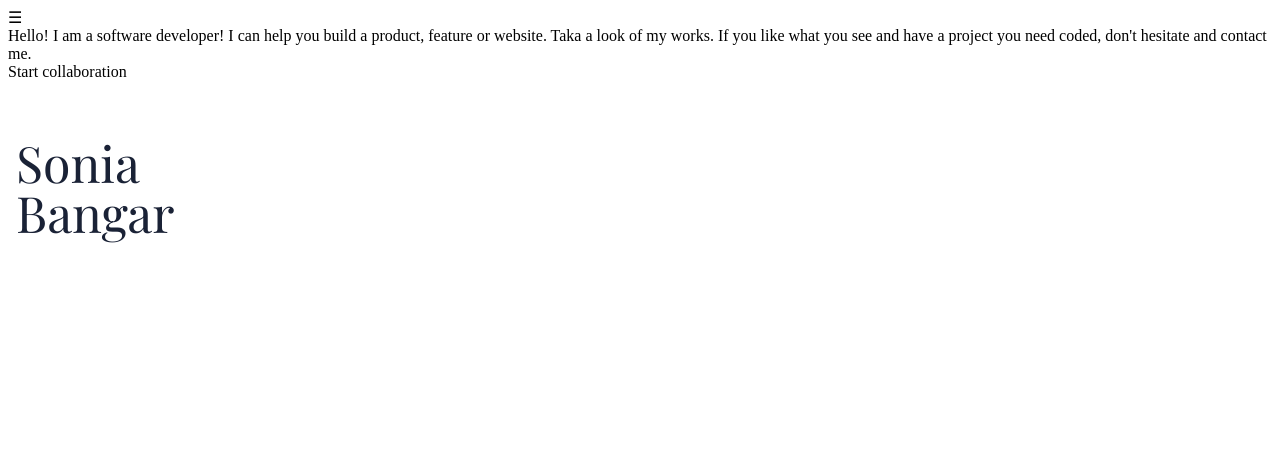
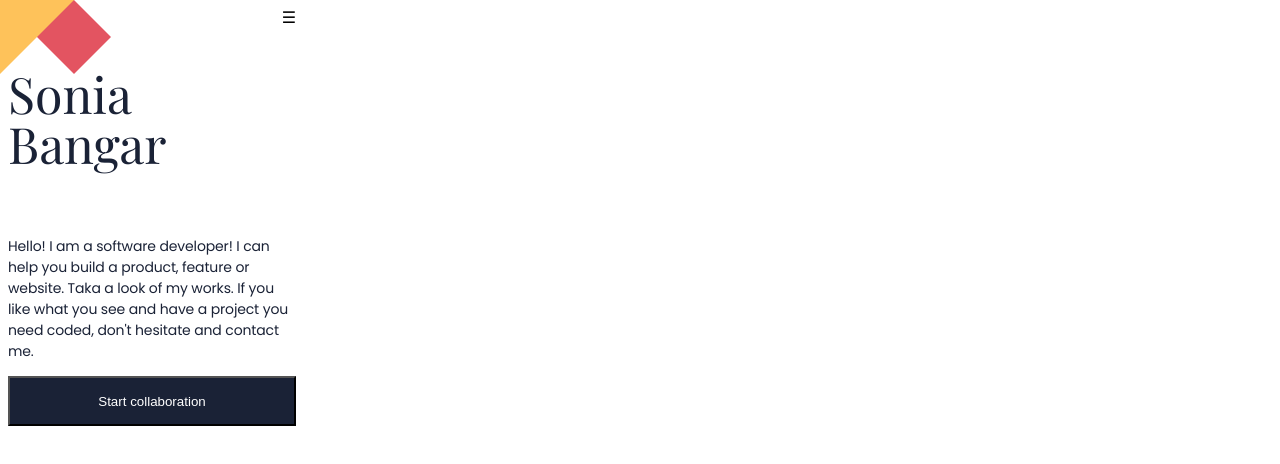
Before and after one commit to SoniaFlora/practice, a plain HTML site: page index.html in a window 1280 px wide. Drawn offline with nearby package versions, Linux system fonts and the light colour scheme.

Commit message:
Basic structure

```diff
--- a/index.css
+++ b/index.css
@@ -1,11 +1,10 @@
+@import url('https://fonts.googleapis.com/css2?family=Playfair+Display&family=Poppins&display=swap');
 
-
-
-@import url('https://fonts.googleapis.com/css2?family=Playfair+Display&display=swap');
-@import url('https://fonts.googleapis.com/css2?family=Playfair+Display&display=swap');
+:root {
+  --color1: #1a2236;
+}
 
 h1 {
-  position: absolute;
   width: 220px;
   height: 100px;
   left: 16px;
@@ -15,36 +14,43 @@ h1 {
   font-weight: 400;
   font-size: 50px;
   line-height: 100%;
-  color: #1A2236;
-  left;: 16px
-  Top: 224px
-  width: : 288px
-  He: 126px
-  X constraint: Left
-  Y constraint: Top
-  Font family: Poppins
-  Font style: Regular
-  Font size: 14px
-  Line height: 21px
-  Line height: 100%
-  Align: Left
-  Vertical align: Top
-  Letter spacing: -1%
-  Fill: Solid
-  color: #1A2236;
-  X: 58px
-  Y: 402px
-  W: 203.68px
-  H: 26.47px
-  X constraint: Left
-  Y constraint: Top
-  Font family: Poppins
-  Font style: Medium
-  Font size: 16px
-  Line height: 24px
-  Line height: 100%
-  Align: Center
-  Vertical align: Top
-  Fill: Solid
-  color:#FFFFFF
+  color: var(--color1);
+  left: 16px;
+  Top: 224px;
+  width: 288px;
+  height: 126px;
 }
+
+.paragraph1 {
+  width: 288px;
+  height: 126px;
+  left: 16px;
+  top: 224px;
+  font-family: 'Poppins', sans-serif;
+  font-style: normal;
+  font-weight: 400;
+  font-size: 14px;
+  line-height: 21px;
+  letter-spacing: -0.01em;
+  color: var(--color1);
+}
+
+.start {
+  box-sizing: border-box;
+  width: 288px;
+  height: 50px;
+  left: 16px;
+  top: 390px;
+  color: white;
+  background-color: var(--color1);
+}
+
+body {
+  background-image: url("./images/image_geometry_1.png");
+  background-repeat: no-repeat;
+}
+
+.menu {
+  width: 288px;
+  text-align: right;
+}
--- a/index.html
+++ b/index.html
@@ -10,14 +10,19 @@
 </head>
 
 <body>
-  <header>
-    <nav>☰</nav>
-    <h1>Sonia Bangar</h1>
+  <header class="header">
+    <nav class="menu">☰ </nav>
   </header>
-  <main>Hello! I am a software developer! I can help you build a product, feature or website. Taka a look of my works.
-    If you like what you see and have a project you need coded, don't hesitate and contact me.
+  <main>
+    <section class="Home">
+      <h1>Sonia Bangar</h1>
+      <p class="paragraph1">
+        Hello! I am a software developer! I can help you build a product, feature or website. Taka a look of my works. If you like what you see and have a project you need coded, don&apos;t hesitate and contact me.
+      </p>
+      <button class="start">Start collaboration</button>
+    </section>
   </main>
-<footer>Start collaboration</footer>
+  <footer></footer>
 </body>
 
 </html>
```
Also changed, not shown: images/image_geometry_1.png (added), images/image_geometry_1.svg (added).
